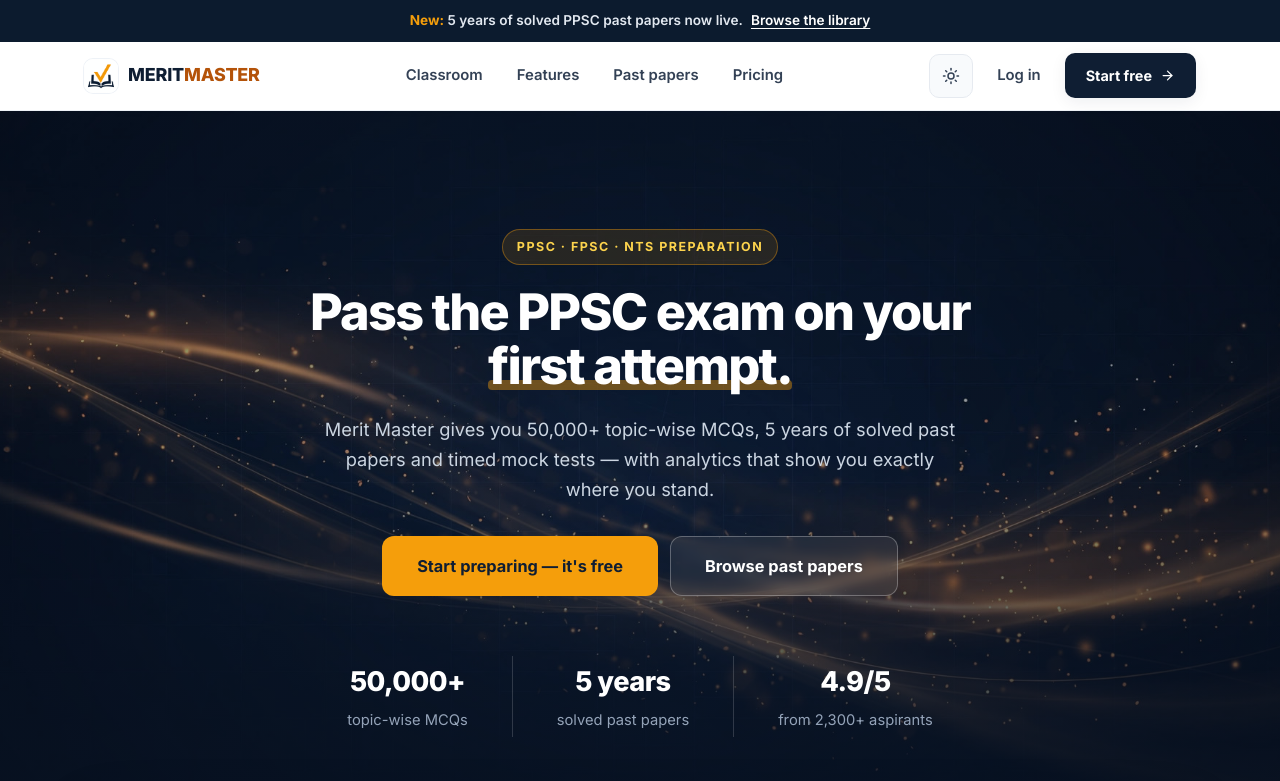
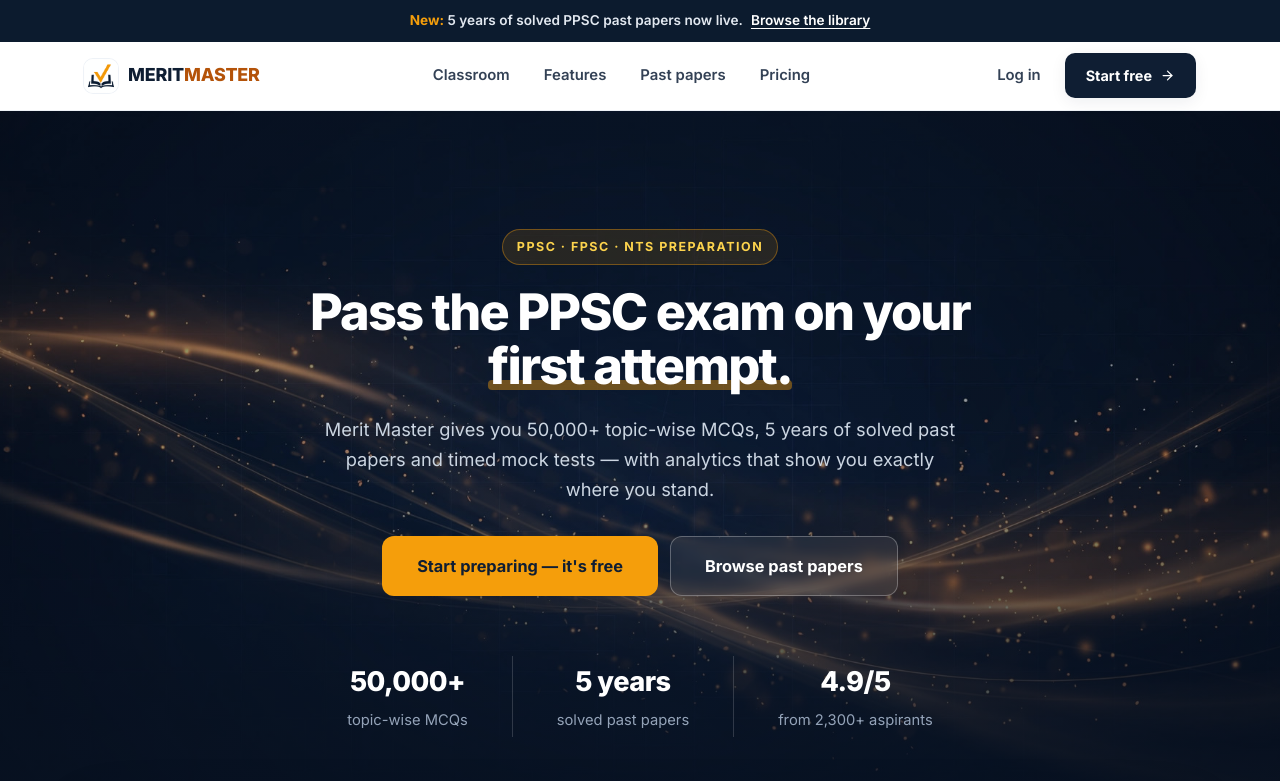
Before and after one commit to alithecoder-hue/PPSC_PRO, a Next.js app in the folder frontend/: page / in a window 1280 px wide. Shown: the top 781 px of the page. Built offline with nearby package versions, Linux system fonts and the light colour scheme; a web font is replaced by a local one.

Commit message:
Remove dark theme from marketing site (light-only); classroom keeps its toggle

```diff
--- a/frontend/src/app/(marketing)/components/MarketingNav.tsx
+++ b/frontend/src/app/(marketing)/components/MarketingNav.tsx
@@ -1,8 +1,8 @@
 'use client';
 
-import React, { useState, useEffect } from 'react';
+import React, { useState } from 'react';
 import Link from 'next/link';
-import { Menu, X, ArrowRight, Sun, Moon } from 'lucide-react';
+import { Menu, X, ArrowRight } from 'lucide-react';
 
 const LINKS = [
   { href: '/classroom', label: 'Classroom' },
@@ -11,27 +11,7 @@
   { href: '/subscription', label: 'Pricing' },
 ];
 
-function useTheme() {
-  const [theme, setTheme] = useState<'light' | 'dark'>('dark');
-  useEffect(() => {
-    const current = document.documentElement.dataset.theme;
-    setTheme(current === 'light' ? 'light' : 'dark');
-  }, []);
-  const toggle = () => {
-    const next = theme === 'dark' ? 'light' : 'dark';
-    document.documentElement.dataset.theme = next;
-    try {
-      localStorage.setItem('mm-theme', next);
-    } catch {
-      /* storage unavailable — theme still applies for this session */
-    }
-    setTheme(next);
-  };
-  return { theme, toggle };
-}
-
 export default function MarketingNav() {
-  const { theme, toggle } = useTheme();
   const [open, setOpen] = useState(false);
 
   return (
@@ -58,15 +38,6 @@
           </nav>
 
           <div className="mm-nav-actions">
-            <button
-              type="button"
-              className="mm-theme-toggle"
-              onClick={toggle}
-              aria-label={theme === 'dark' ? 'Switch to light theme' : 'Switch to dark theme'}
-              title={theme === 'dark' ? 'Switch to light theme' : 'Switch to dark theme'}
-            >
-              {theme === 'dark' ? <Sun size={18} /> : <Moon size={18} />}
-            </button>
             <Link href="/login" className="mm-login">
               Log in
             </Link>
--- a/frontend/src/app/(marketing)/layout.tsx
+++ b/frontend/src/app/(marketing)/layout.tsx
@@ -18,19 +18,10 @@
 
 export default function MarketingLayout({ children }: { children: React.ReactNode }) {
   return (
-    <>
-      {/* Set the theme before first paint to avoid a flash of the wrong theme.
-          Default is dark when nothing is saved. */}
-      <script
-        dangerouslySetInnerHTML={{
-          __html: `(function(){try{var t=localStorage.getItem('mm-theme')||'dark';document.documentElement.dataset.theme=t;}catch(e){document.documentElement.dataset.theme='dark';}})();`,
-        }}
-      />
-      <div className={`mm-scope ${inter.variable}`}>
-        <MarketingNav />
-        <main>{children}</main>
-        <MarketingFooter />
-      </div>
-    </>
+    <div className={`mm-scope ${inter.variable}`}>
+      <MarketingNav />
+      <main>{children}</main>
+      <MarketingFooter />
+    </div>
   );
 }
--- a/frontend/src/app/(marketing)/marketing.css
+++ b/frontend/src/app/(marketing)/marketing.css
@@ -51,55 +51,6 @@
   --mm-font: var(--mm-font), -apple-system, BlinkMacSystemFont, "Segoe UI", Roboto, Helvetica, Arial, sans-serif;
 }
 
-/* ---- DARK theme ---- */
-:root[data-theme="dark"] .mm-scope {
-  --mm-bg: #0a1628;
-  --mm-bg-soft: #0d1c33;
-  --mm-bg-warm: #131c31;
-  --mm-surface: #101f36;
-  --mm-surface-2: #0c1930;
-  --mm-ink: #f1f5f9;
-  --mm-ink-2: #cbd5e1;
-  --mm-muted: #94a3b8;
-  --mm-faint: #64748b;
-  --mm-line: rgba(255, 255, 255, 0.12);
-  --mm-line-soft: rgba(255, 255, 255, 0.07);
-  --mm-line-strong: rgba(255, 255, 255, 0.28);
-  --mm-accent: #f59e0b;
-  --mm-accent-deep: #fbbf24;
-  --mm-accent-soft: rgba(245, 158, 11, 0.14);
-  --mm-accent-border: rgba(245, 158, 11, 0.38);
-  --mm-navy: #0c1b2e;
-  --mm-navy-2: #12263f;
-  --mm-success: #4ade80;
-  --mm-success-soft: rgba(74, 222, 128, 0.14);
-  --mm-danger: #f87171;
-  --mm-nav-bg: rgba(10, 22, 40, 0.85);
-  --mm-input-bg: rgba(255, 255, 255, 0.05);
-  --mm-input-border: rgba(255, 255, 255, 0.18);
-  --mm-input-focus-border: #f59e0b;
-  --mm-input-focus-ring: rgba(245, 158, 11, 0.18);
-  --mm-btn-primary-bg: #f1f5f9;
-  --mm-btn-primary-text: #0a1628;
-  --mm-btn-primary-hover: #ffffff;
-  --mm-invert-bg: #f1f5f9;
-  --mm-invert-text: #0a1628;
-  --mm-glass-bg: rgba(255, 255, 255, 0.05);
-  --mm-glass-border: rgba(255, 255, 255, 0.12);
-  --mm-dot-active: #f59e0b;
-  --mm-err-bg: rgba(248, 113, 113, 0.1);
-  --mm-err-border: rgba(248, 113, 113, 0.35);
-  --mm-err-text: #fca5a5;
-  --mm-shadow-sm: 0 1px 2px rgba(0, 0, 0, 0.35);
-  --mm-shadow: 0 6px 20px rgba(0, 0, 0, 0.4);
-  --mm-shadow-lg: 0 20px 50px rgba(0, 0, 0, 0.5);
-}
-
-/* Match the page background behind the marketing shell in dark mode */
-:root[data-theme="dark"] body:has(.mm-scope) {
-  background: #0a1628;
-}
-
 /* Hide the legacy animated orbs on marketing pages */
 body:has(.mm-scope) .orb-container {
   display: none !important;
@@ -351,25 +302,6 @@
   padding: 8px;
   cursor: pointer;
   color: var(--mm-ink);
-}
-.mm-theme-toggle {
-  width: 44px;
-  height: 44px;
-  border-radius: 10px;
-  background: var(--mm-surface-2);
-  border: 1px solid var(--mm-line);
-  color: var(--mm-ink-2);
-  display: flex;
-  align-items: center;
-  justify-content: center;
-  cursor: pointer;
-  transition: all 0.18s ease;
-  flex-shrink: 0;
-}
-.mm-theme-toggle:hover {
-  color: var(--mm-accent-deep);
-  border-color: var(--mm-accent-border);
-  transform: translateY(-1px);
 }
 .mm-mobile-menu {
   display: none;
```
Also changed, not shown: 1 other file (tests, documents, lock files or other folders).
